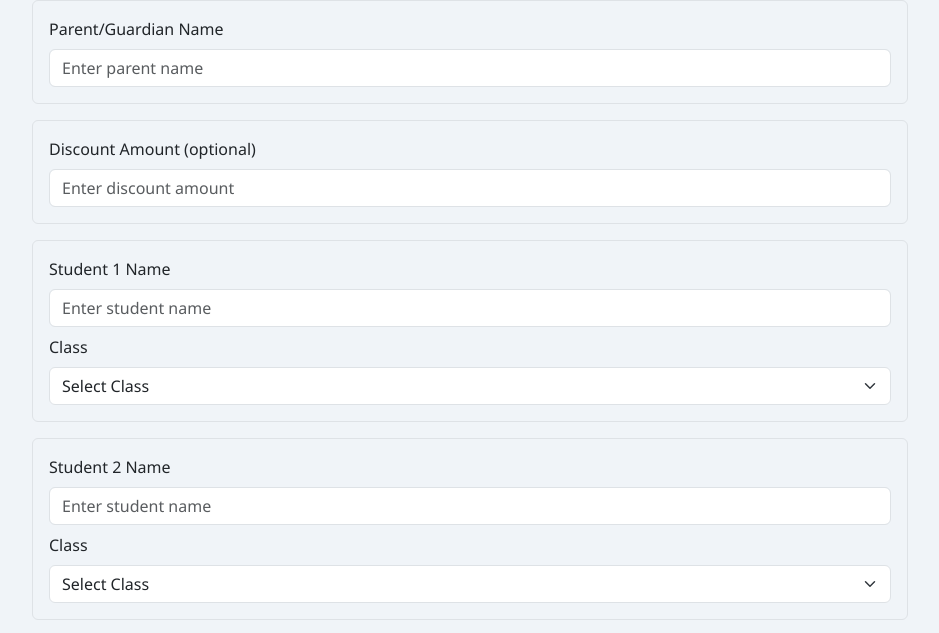
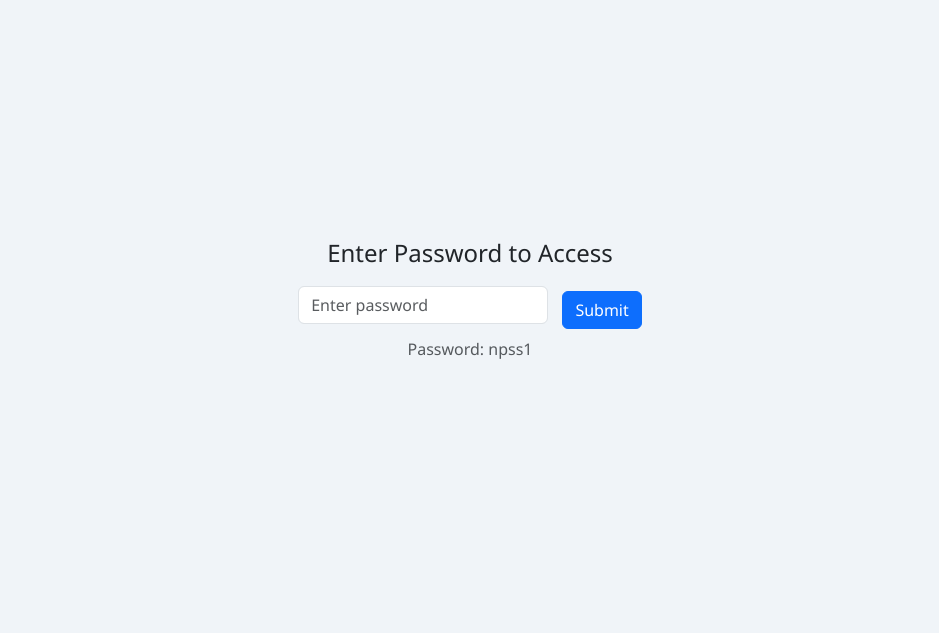
Before and after one commit to Hakiimijr/Nileynres, a plain HTML site: page index.html in a window 1280 px wide. Shown: the part 92-725 px from the top of the page, without its empty margins (170-1109 px from the left). Drawn offline with nearby package versions, Linux system fonts and the light colour scheme.

Commit message:
Update index.html

```diff
--- a/index.html
+++ b/index.html
@@ -18,33 +18,34 @@ body { background: #f0f4f8; font-family: 'Segoe UI', Tahoma, Geneva, Verdana, sa
 
 /* Print styling for A5 */
 @media print {
-  @page {
-    size: A5 portrait;
-    margin: 10mm;
-  }
+  @page { size: A5 portrait; margin: 10mm; }
   body { background: #fff; -webkit-print-color-adjust: exact; print-color-adjust: exact; }
   .btn-print, .btn-generate, form { display: none; }
-  .student-box {
-    color: #000 !important;
-    background-color: #f2f2f2 !important;
-    border: 1px solid #000 !important;
-    font-size: 12px;
-    padding: 10px !important;
-  }
-  .total-text {
-    color: #000 !important;
-    background-color: #ccc !important;
-    border: 1px solid #000 !important;
-    font-size: 14px;
-    padding: 10px !important;
-  }
+  .student-box { color: #000 !important; background-color: #f2f2f2 !important; border: 1px solid #000 !important; font-size: 12px; padding: 10px !important; }
+  .total-text { color: #000 !important; background-color: #ccc !important; border: 1px solid #000 !important; font-size: 14px; padding: 10px !important; }
   .receipt-footer { color: #000 !important; border-top: 1px solid #000 !important; font-size: 12px; }
 }
+
+/* Password overlay */
+#passwordOverlay {
+  position: fixed; top:0; left:0; width:100%; height:100%; background:#f0f4f8; display:flex; align-items:center; justify-content:center; z-index:9999;
+}
+#passwordOverlay input { width: 250px; margin-right:10px; }
 </style>
 </head>
 <body>
 
-<div class="container">
+<!-- Password Overlay -->
+<div id="passwordOverlay">
+  <div class="text-center">
+    <h4 class="mb-3">Enter Password to Access</h4>
+    <input type="password" id="accessPassword" class="form-control d-inline-block" placeholder="Enter password">
+    <button class="btn btn-primary mt-2" onclick="checkPassword()">Submit</button>
+    <p class="text-muted mt-2">Password: npss1</p>
+  </div>
+</div>
+
+<div class="container d-none" id="mainContent">
 <h2 class="text-center mb-4">NILEYN School - Payment Receipt</h2>
 
 <form id="studentForm">
@@ -53,7 +54,6 @@ body { background: #f0f4f8; font-family: 'Segoe UI', Tahoma, Geneva, Verdana, sa
     <input type="text" class="form-control" id="parentName" placeholder="Enter parent name" required>
   </div>
 
-  <!-- Discount Input -->
   <div class="mb-3 border p-3 rounded">
     <label class="form-label">Discount Amount (optional)</label>
     <input type="number" class="form-control" id="discountAmount" placeholder="Enter discount amount">
@@ -75,6 +75,18 @@ body { background: #f0f4f8; font-family: 'Segoe UI', Tahoma, Geneva, Verdana, sa
 </div>
 
 <script>
+const correctPassword = "npss1";
+
+function checkPassword() {
+  const input = document.getElementById('accessPassword').value;
+  if(input.toLowerCase() === correctPassword.toLowerCase()) {
+    document.getElementById('passwordOverlay').style.display = 'none';
+    document.getElementById('mainContent').classList.remove('d-none');
+  } else {
+    alert("Incorrect password. Try again.");
+  }
+}
+
 const maxStudents = 7;
 const classPrices = {
   "1aad":8,"2aad":8,"3aad":8,"4aad":8,
@@ -84,8 +96,6 @@ const classPrices = {
 const colors = ['#0d6efd','#6610f2','#198754','#fd7e14','#dc3545','#20c997','#0dcaf0'];
 
 const studentInputsDiv = document.getElementById('studentInputs');
-
-// Generate student input fields
 for(let i=1; i<=maxStudents; i++){
   const div = document.createElement('div');
   div.className = "mb-3 border p-3 rounded";
@@ -125,7 +135,6 @@ document.getElementById('studentForm').addEventListener('submit', function(e){
   const studentsListDiv = document.getElementById('studentsList');
   studentsListDiv.innerHTML = "";
 
-  // Collect student data
   for(let i=0; i<maxStudents; i++){
     const name = studentNames[i].value.trim();
     const cls = classSelects[i].value;
@@ -145,7 +154,6 @@ document.getElementById('studentForm').addEventListener('submit', function(e){
     }
   }
 
-  // Subtract discount
   let finalAmount = totalAmount - discountValue;
   if(finalAmount < 0) finalAmount = 0;
 
```
